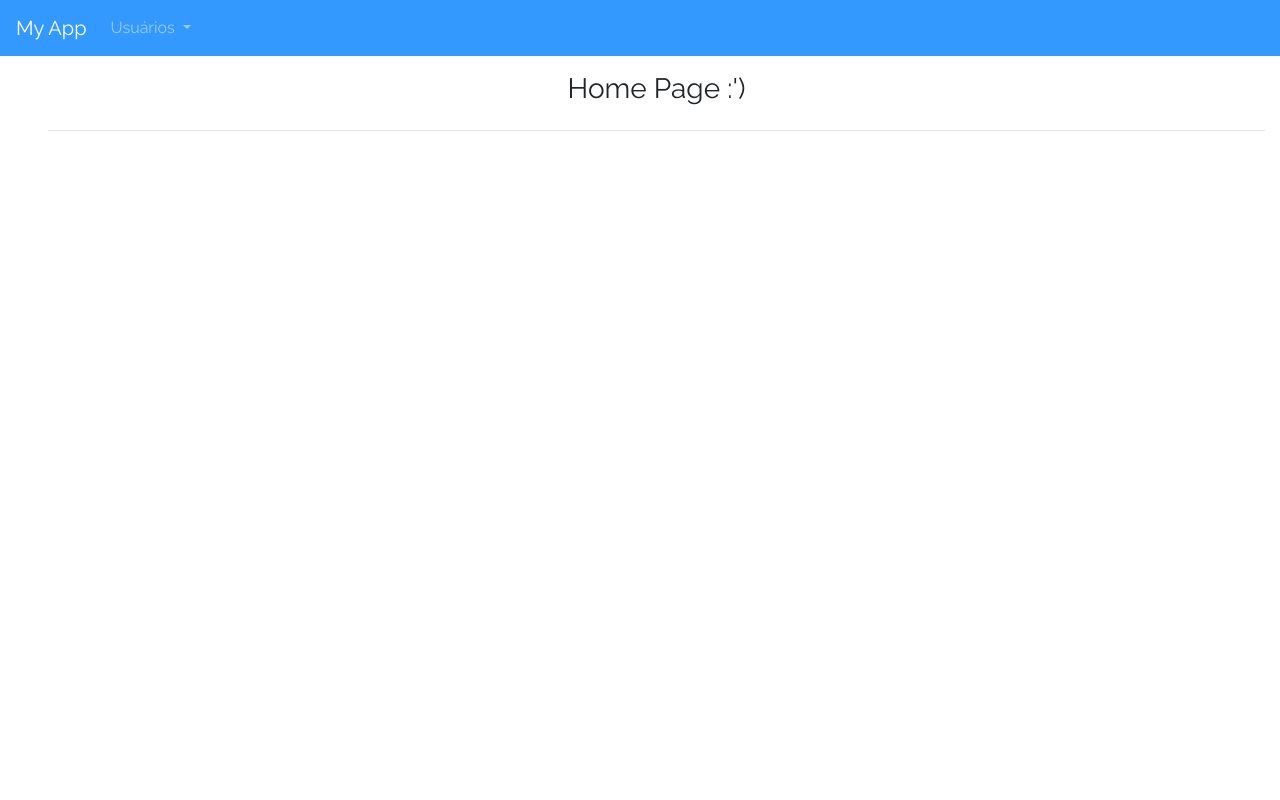
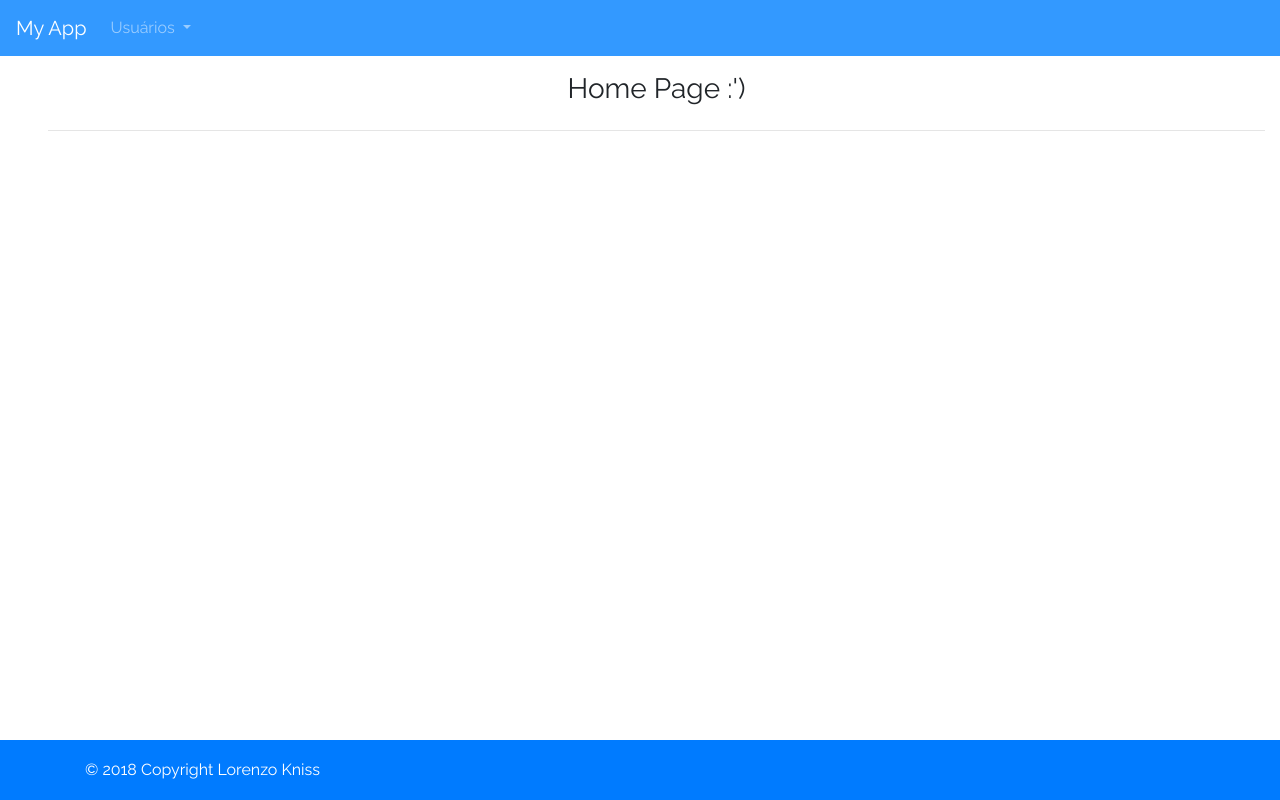
Before and after one commit to lorenzofk/app-vue, a Vue app: page / in a window 1280 px wide. Built offline with nearby package versions, Linux system fonts and the light colour scheme; the HTML template or start-up script is replaced by a standard one.

Commit message:
Created a footer component

```diff
--- a/src/App.vue
+++ b/src/App.vue
@@ -1,18 +1,26 @@
 <template>
   <div id="app">
 
+    <!-- Header -->
     <Navigation
         :brand="brand"
         :links="links">
     </Navigation>
 
-    <div class="container-fluid">
-      <div class="row flex-xl-nowrap">
-        <div class="col-md-12 col-xl-12 py-md-3 pl-md-5 bd-content">
-          <router-view />
+    <!-- Body -->
+    <main class="container-fluid">
+        <div class="row flex-xl-nowrap">
+          <div class="col-md-12 col-xl-12 py-md-3 pl-md-5 bd-content">
+            <router-view />
+          </div>
         </div>
-      </div>
-    </div>
+    </main>
+
+    <!-- Footer -->
+    <Footer
+        :link="'https://www.linkedin.com/in/lorenzokniss/'"
+        :text="'Lorenzo Kniss'">
+    </Footer>
 
   </div>
 </template>
@@ -20,11 +28,13 @@
 <script>
 // @ is an alias to /src
 import Navigation from "@/components/Navigation.vue";
+import Footer from "@/components/Footer.vue";
 
 export default {
   name: "App",
   components: {
-    Navigation
+    Navigation,
+    Footer
   },
   data() {
     return {
--- /dev/null
+++ b/src/components/Footer.vue
@@ -0,0 +1,36 @@
+<template>
+  <footer class="footer">
+    <div class="container">
+      <span class="text-muted">© 2018 Copyright <a :href="link"> {{ text }} </a> </span>
+    </div>
+  </footer>
+</template>
+
+<script>
+
+export default {
+  name: "Footer",
+  props: [
+      'link',
+      'text'
+  ]
+}
+
+</script>
+
+<style scoped>
+
+  .footer {
+      position: absolute;
+      bottom: 0;
+      width: 100%;
+      height: 60px;
+      line-height: 60px;
+      background-color: #007bff;
+  }
+
+  a, .text-muted {
+    color: #fff !important;
+  }
+
+</style>
--- a/src/components/Navigation.vue
+++ b/src/components/Navigation.vue
@@ -1,4 +1,5 @@
 <template>
+  <header>
     <nav class="navbar navbar-dark navbar-expand-lg bg-primary">
       <router-link :to="'/'" class="navbar-brand"> {{ brand }} </router-link>
       <button class="navbar-toggler" type="button" data-toggle="collapse" data-target="#navbarNavDropdown" aria-controls="navbarNavDropdown" aria-expanded="false" aria-label="Toggle navigation">
@@ -32,6 +33,7 @@
         </ul>
       </div>
     </nav>
+  </header>
 </template>
 
 <script>
```
Lines whose indentation alone changed are shown as unchanged.
